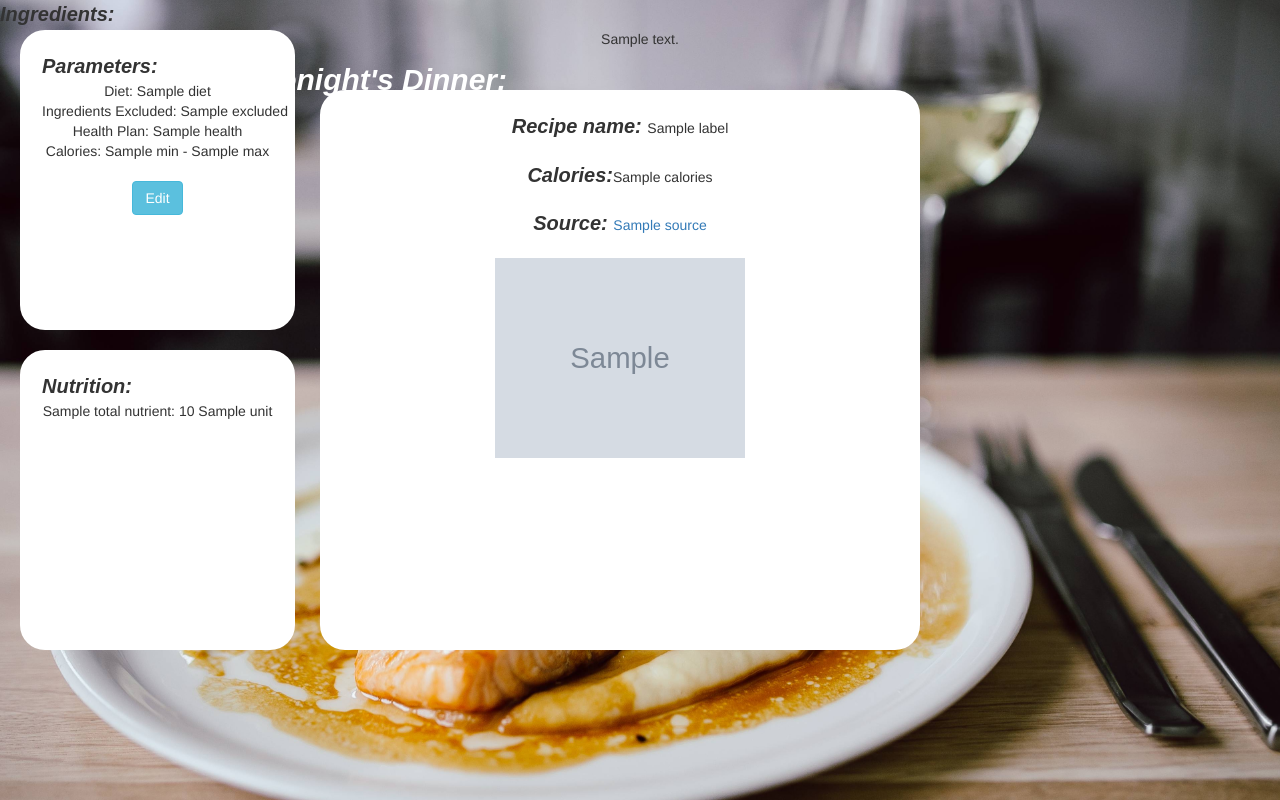
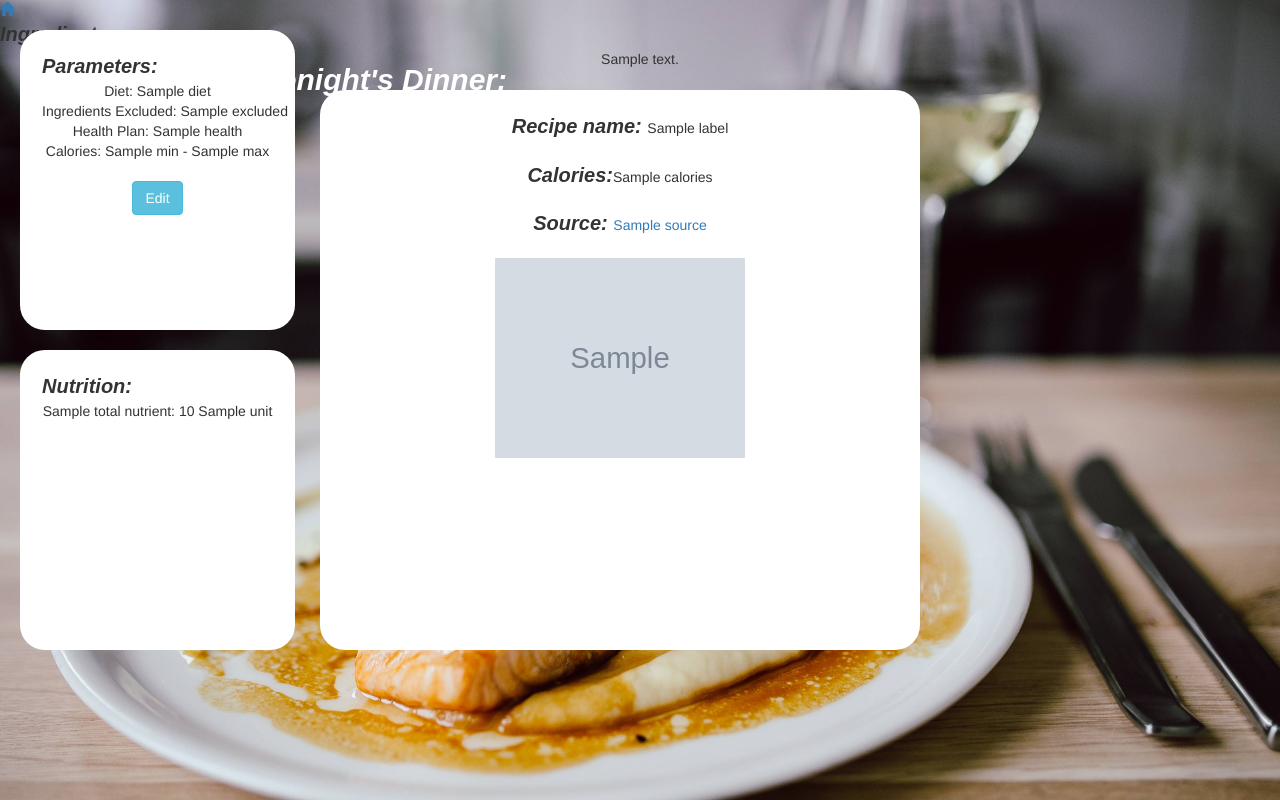
Before and after one commit to kotharan/Hackathon_team_delicious, a Node project: template views/weekly-result-indiv-dish.handlebars in a window 1280 px wide. Run offline with Node 20 templates, Linux system fonts and the light colour scheme; the template is opened without the code that fills it: most values are stand-ins (such as "Sample title", 1, 10 or a date in 2020); grey boxes marked "Sample" are stand-in pictures; some libraries are stand-ins or nearby versions; some web fonts are replaced.

Commit message:
Update weekly-result-indiv-dish.handlebars

```diff
--- a/views/weekly-result-indiv-dish.handlebars
+++ b/views/weekly-result-indiv-dish.handlebars
@@ -2,6 +2,7 @@
 
 <div class="bg">
   <div class="title">Tonight's Dinner:</div>
+  <a href="/weekly-results"><span id="weekly-results" class="glyphicon glyphicon-home"></span></a><!--Go back to page with menu-->
   <div class = "parameters form-group"><!--Div showing parameters that user put in-->
     <center class="text">Parameters: </center>
     <br />
```
